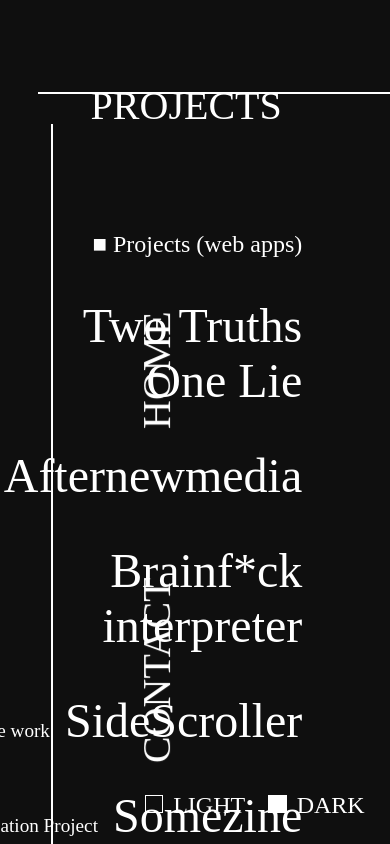
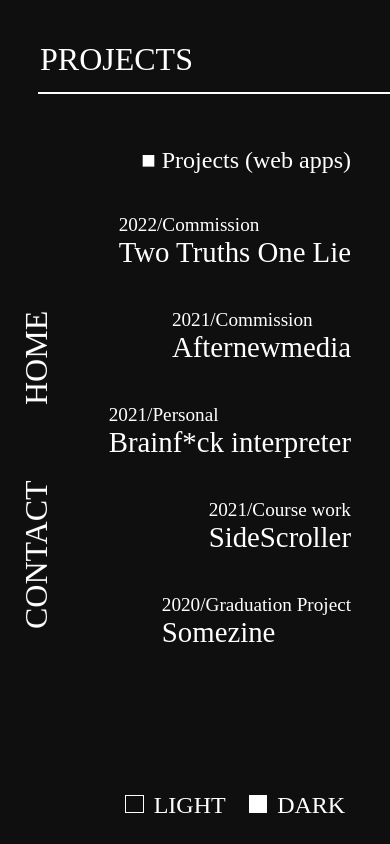
Before and after one commit to bz888/vite-portfolio, a React (Vite) app: page /projects in a window 390 px wide. Built offline with nearby package versions, Linux system fonts and the light colour scheme.

Commit message:
pad, mobile

```diff
--- a/src/components/Contact.jsx
+++ b/src/components/Contact.jsx
@@ -1,43 +1,19 @@
 import React from 'react'
 import { motion } from 'framer-motion'
 import { useTheme } from '../context/ThemeContext'
-import { useIsMedium, useIsSmall } from './useMediaQuery'
+import {  useIsMedium, useIsSmall, useIsiPad, useIsMobile} from './useMediaQuery'
 
 Contact.propTypes
 export default function Contact ({currentMode}) {
 	const { handleNav } = useTheme()
 	const isMedium = useIsMedium()
 	const isSmall = useIsSmall()
-
+	const isPad = useIsiPad()
+	const isMobile = useIsMobile()
 	const lineStyle1 = {
-		display: 'block',
-		// width: '2px',
-		// height: '45rem',
 		backgroundColor: currentMode
 	}
 
-	const lineAnim1 = {
-		duration: 2,
-		y: [720, 0],
-		// ease: 'easeOut'
-	}
-	const lineAnim2 = {
-		// duration: 2,
-		x: [352, 0],
-		// ease: 'easeOut'
-	}
-
-	const lineStyle2 = {
-		display: 'block',
-		// width: '22rem',
-		// height: '2px',
-		backgroundColor: currentMode
-	}
-
-	const nameStyle = {
-		display: 'inline-block',
-		color: currentMode
-	}
 
 	return (
 		<>
@@ -45,11 +21,11 @@ export default function Contact ({currentMode}) {
 				<motion.span
 					className='p-name-header'
 					animate={{x: [500, 0]}}
-					style={nameStyle}
+					style={{color: currentMode}}
 				>BEN ZHAO</motion.span>
 				<motion.span
 					className='line-p-2'
-					style={lineStyle2}
+					style={{backgroundColor: currentMode}}
 					animate={{x: [352, 0]}}
 				/>
 			</motion.div>
@@ -79,7 +55,15 @@ export default function Contact ({currentMode}) {
 							{x:  -30 ,
 								y: [200, -135],
 								rotate: -90}
-							: {
+							: isPad ?
+								{x: -100 ,
+									y: [200, -400],
+									rotate: -90}
+								:isMobile ?
+									{x: -80 ,
+										y: [0, -250],
+										rotate: -90}
+									:{
 										x:  -30 ,
 										y: [200, -185],
 										rotate: -90}
@@ -90,7 +74,15 @@ export default function Contact ({currentMode}) {
 
 					<motion.li
 						transition={{duration: 0.7}}
-						animate={{
+						animate={isPad ?
+							{ x: -100 ,
+								y: [200, -160],
+								rotate: -90}
+							:isMobile ?
+								{	x: -80 ,
+									y: [0, -100],
+									rotate: -90}
+								: {
 									x: -30 ,
 									y: [100, 50],
 									rotate: -90}}
@@ -100,7 +92,7 @@ export default function Contact ({currentMode}) {
 
 					<motion.li
 						transition={{duration: 0.7}}
-						animate={isSmall ? {y: [0, -380]} : isMedium ? {y: [0, -420]} : { y:[0, -565]}}
+						animate={isSmall ? {y: [0, -380]} : isMedium ? {y: [0, -420]} : isPad ? {y: -753, x: -20} : isMobile ? {y: '-78vh'} : { y:[0, -565]}}
 						id='contact'
 						onClick={(e)=> handleNav(e)}
 					>CONTACT</motion.li>
--- a/src/components/Home.jsx
+++ b/src/components/Home.jsx
@@ -11,17 +11,17 @@ export default function Home ({ currentMode }) {
 	const bio = 'I am young developer with a passion for tech and a mission to present the endless possibilites of web development, I am always in pursuit of new knowledge through experiments and projects.'
 	const { handleNav } = useTheme()
 	const [randomChar, setRandomChar] = useState('FULL-STACK')
-	const [randomParagraph, setRandomParagraph] = useState(bio)
+	// const [randomParagraph, setRandomParagraph] = useState(bio)
 	const [repeatVal, setRepeatVal] = useState(0)
 
 	useEffect(()=>{
-		if (repeatVal < 50) {
+		if (repeatVal < 20) {
 			loop()
-			setRandomParagraph(()=> RandomGen(bio))
+			// setRandomParagraph(()=> RandomGen(bio))
 		}
-		if (repeatVal >= 50) {
+		if (repeatVal >= 20) {
 			setRandomChar(()=> 'FULL-STACK')
-			setRandomParagraph(()=> bio)
+			// setRandomParagraph(()=> bio)
 			return () => {setRepeatVal(()=> 0)}
 		}
 	},[repeatVal])
@@ -109,7 +109,7 @@ export default function Home ({ currentMode }) {
 			<motion.div className='home-info'
 				transition={{duration: 1.2}}
 				animate={{opacity: [0, 1]}}>
-				<p style={{color:currentMode}}>{randomParagraph}</p>
+				<p style={{color:currentMode}}>{bio}</p>
 			</motion.div>
 
 			<motion.div className='nav'>
--- a/src/components/Projects.jsx
+++ b/src/components/Projects.jsx
@@ -1,13 +1,15 @@
 import React, { useState } from 'react'
 import { motion } from 'framer-motion'
 import { useTheme } from '../context/ThemeContext'
-import { useIsMedium, useIsSmall } from './useMediaQuery'
+import { useIsMedium, useIsSmall, useIsiPad, useIsMobile } from './useMediaQuery'
 
 Projects.propTypes
 export default function Projects ({ currentMode }) {
 	const { handleNav } = useTheme()
 	const isMedium = useIsMedium()
 	const isSmall = useIsSmall()
+	const isPad = useIsiPad()
+	const isMobile = useIsMobile()
 	const [hoverToggle, setHoverToggle] = useState(false)
 	const [description, setDescription] = useState('')
 
@@ -57,24 +59,12 @@ export default function Projects ({ currentMode }) {
 		}
 	}
 
-	const lineStyle1 = {
-		display: 'block',
-		backgroundColor: currentMode
-	}
-	const lineStyle2 = {
-		display: 'block',
-		backgroundColor: currentMode
-	}
-	const nameStyle = {
-		display: 'inline-block',
-		color: currentMode
-	}
 
 	return (
 		<>
     	<motion.span
 				className='line-p-1'
-				style={lineStyle1}
+				style={{backgroundColor: currentMode}}
 				animate={{y: [720, 0]}}
 				transition={{duration: 1.2, ease: 'easeOut' }}
 			/>
@@ -83,11 +73,11 @@ export default function Projects ({ currentMode }) {
 				<motion.span
 					className='p-name-header'
 					animate={{x: [500, 0]}}
-					style={nameStyle}
+					style={{color: currentMode}}
 				>BEN ZHAO</motion.span>
 				<motion.span
 					className='line-p-2'
-					style={lineStyle2}
+					style={{backgroundColor: currentMode}}
 					animate={{x: [352, 0]}}
 				/>
 			</motion.div>
@@ -173,8 +163,16 @@ export default function Projects ({ currentMode }) {
 					<motion.li
 						transition={{duration: 0.6}}
 						animate={isSmall ?
-							{x:  -30 ,
+							{x: -30 ,
 								y: [200, -135],
+								rotate: -90}
+							: isPad ?
+								{x: -100 ,
+									y: [200, -400],
+									rotate: -90}
+								: isMobile ?
+									{x: -80 ,
+										y: [0, -250],
 										rotate: -90}
 									:{
 										x:  -30 ,
@@ -187,15 +185,22 @@ export default function Projects ({ currentMode }) {
 
 					<motion.li
 						transition={{duration: 0.7}}
-						animate={isSmall ? {y: [0, -315]} : isMedium ? {y:[0, -345]}: { y:[0, -480]}}
+						animate={isSmall ? {y: [0, -315]} : isMedium ? {y:[0, -345]}: isPad ? {y: -673, x: -20} : isMobile ? {y: '-70vh'} : { y:[0, -480]}}
 						id='projects'
 						onClick={(e)=> handleNav(e)}
 					>PROJECTS</motion.li>
 
 					<motion.li
 						transition={{duration: 0.6}}
-						animate={{
-							x: -30 ,
+						animate={isPad ?
+							{ x: -100 ,
+								y: [200, -230],
+								rotate: -90}
+							: isMobile ? {
+								x: -80 ,
+								y: [0, -170],
+								rotate: -90}
+								: {x: -30 ,
 									y: [200, 0],
 									rotate: -90}}
 						id='contact'
--- a/src/components/useMediaQuery.jsx
+++ b/src/components/useMediaQuery.jsx
@@ -19,3 +19,5 @@ export function useMediaQuery(query) {
 }
 export const useIsSmall = () => useMediaQuery('(min-width: 1366px) and (max-width: 1535px)')
 export const useIsMedium = () => useMediaQuery('(min-width: 1536px) and (max-width:1910px)')
+export const useIsiPad = () => useMediaQuery('(min-width: 820px) and (max-width: 1365px)')
+export const useIsMobile = () => useMediaQuery('(min-width: 375px) and (max-width: 819px)')
--- a/src/css/app.css
+++ b/src/css/app.css
@@ -275,9 +275,176 @@
   background-color: white;
 }
 
+/* need query for 820 and lower */
+/* need media query between 820 and 1366 */
 
+@media (min-width: 375px) and (max-width: 819px) {
+  .header-div {
+    top: 1vh;
+    left: 8.5vw;
+    width: 332px;
+    height: 91px;
+    flex-direction: column;
+  }
+  .header-text-div1{
+    height: 55px;
+  }
+  .line-1 {
+    width: 80vw;
+    top: 39vh;
+  }
+  .line-2 {
+    right: 30vw;
+    top: 20vh;
+    height: 5vh;
+  }
+  .line-3 {
+    height: 12rem;
+    right: 40vw;
+  }
+  .name-div {
+    height: 110px;
+    width: 230px;
+    top: 20vh;
+    right: 15.5vw;
+  }
+  .header-name1 h1 {
+    font-size: 2.5rem;
+    font-weight: normal;
+  }
+
+  .header-name2 h1 {
+    font-size: 2.5rem;
+    font-weight: normal;
+  }
+  .home-info {
+    width: 300px;
+    bottom: 50vh;
+    left: 10vw;
+  }
+  .line-p-1 {
+    display: none;
+  }
+  .projects-div {
+    height: 68vh;
+    top: 15vh;
+    right: 10vw;
+    overflow-y: scroll;
+    -ms-overflow-style: none;
+    scrollbar-width: none;
+
+  }
+  .projects-div::-webkit-scrollbar{
+    display: none;
+  }
+  .project-item {
+    flex-direction: column-reverse;
+    flex-wrap: wrap-reverse;
+  }
+  .p-name-header {
+    display: none;
+  }
+  .project-title {
+    font-size: 1.8rem;
+  }
+  .nav {
+    left: 0;
+    bottom: 8vh;
+  }
+  .nav-list li{
+    margin-left: 0;
+    font-size: 2rem;
+  }
+  .header-text1 {
+    font-size: 3rem;
+    font-weight: normal;
+  }
+  .header-text2 {
+    font-size: 2rem;
+    font-weight: normal;
+  }
+  .mode {
+    right: 11.5vw;
+  }
+}
+
+@media (min-width: 820px) and (max-width: 1365px) {
+  .line-1 {
+    width: 75vw;
+    top: 48vh;
+  }
+  .line-2 {
+    right: 35vw;
+    top: 18vh;
+    height: 13vh;
+  }
+  .line-3 {
+    right: 50vw;
+    height: 30vh;
+    bottom: 0;
+  }
+  .header-div {
+    left: 13vw;
+    top: 0;
+    height: 160px;
+    width: 565px;
+    flex-direction: column;
+  }
+  .name-div {
+    top: 30vh;
+    width: 350px;
+  }
+  .header-name1 h1 {
+    font-size: 4rem;
+    font-weight: normal;
+  }
+  .header-name2 h1 {
+    font-size: 4rem;
+    font-weight: normal;
+  }
+  .home-info {
+    width: 545px;
+    bottom: 43vh;
+    left: 110px;
+  }
+  .nav {
+    bottom: 21vh;
+  }
+  .line-p-1 {
+    height: 24rem;
+    left: 12.5vw;
+  }
+  .line-p-2 {
+    /* top: 6.3vh; */
+    width: 29rem;
+  }
+  .projects-div {
+    height: 60vh;
+    top: 15vh;
+    overflow-y: scroll;
+    -ms-overflow-style: none;
+    scrollbar-width: none;
+  }
+  .projects-div::-webkit-scrollbar{
+    display: none;
+  }
+  .project-item {
+    flex-direction: column-reverse;
+    flex-wrap: wrap-reverse;
+  }
+  .p-name-header {
+    display: none;
+  }
+
+  .mode {
+    right: 15.5vw;
+    bottom: 10vh;
+  }
+
+}
 
 /* anything below is currently not okay */
+/* between 1366px and 1535px */
 @media (min-width: 1366px) and (max-width: 1535px){
   /* home page */
   .line-1 {
@@ -417,6 +584,3 @@
     right: 3vw;
   }
 }
-@media (min-width: 1920px) {
-
-}
--- a/src/index.css
+++ b/src/index.css
@@ -4,3 +4,7 @@ body {
   -moz-osx-font-smoothing: grayscale;
   overflow: hidden;
 }
+
+html {
+  scroll-behavior: smooth;
+}
--- a/src/styledComponents/Themes.jsx
+++ b/src/styledComponents/Themes.jsx
@@ -4,5 +4,5 @@ export const lightMode = {
 }
 export const darkMode = {
 	body: '#0F0F0F',
-	background: '#0F0F0F'
+	background: '#0F0F0F',
 }
```
Lines whose indentation alone changed are shown as unchanged.
